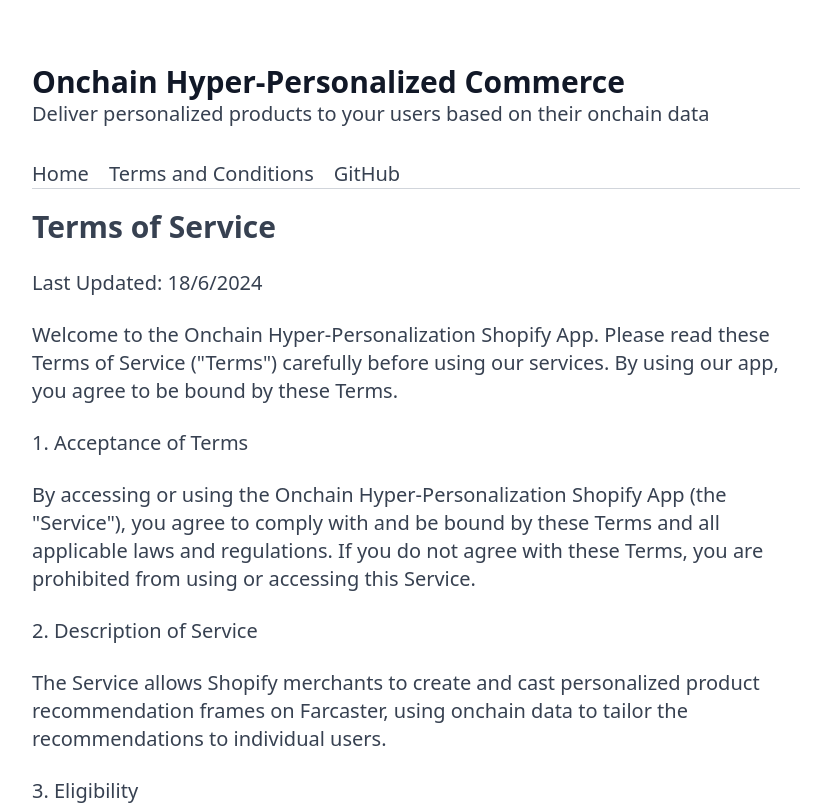
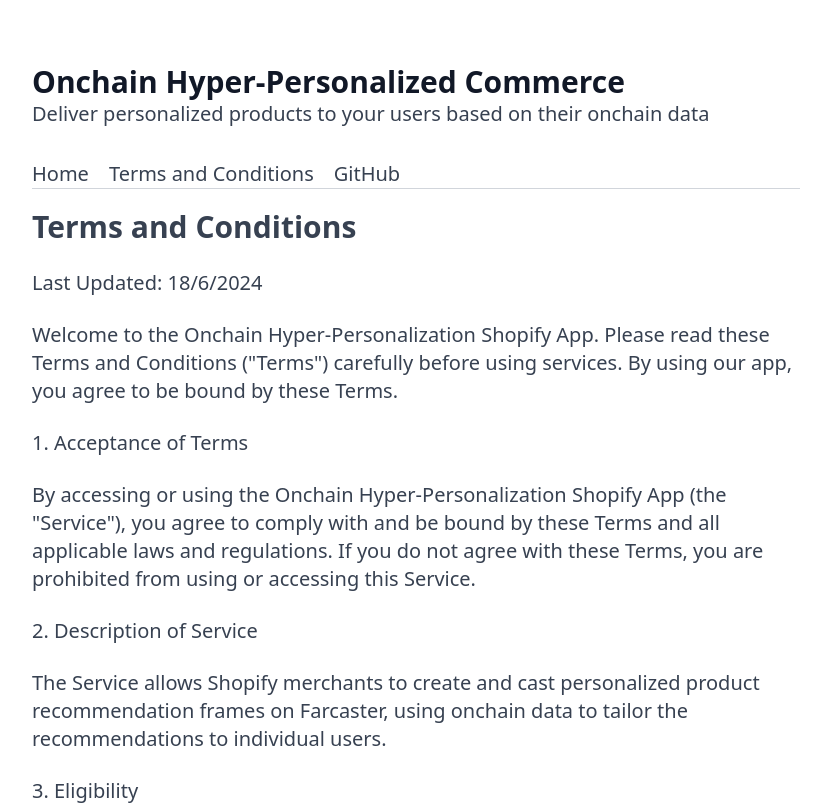
Before and after one commit to gonzalomelov/devcon-frame, a Next.js app: page /en/termsAndConditions in a window 1280 px wide. Shown: the top 805 px of the page, without its empty margins (224-1046 px from the left). Built offline with nearby package versions, Linux system fonts and the light colour scheme.

Commit message:
chore: always use Terms and Conditions

```diff
--- a/src/app/[locale]/(unauth)/termsAndConditions/page.tsx
+++ b/src/app/[locale]/(unauth)/termsAndConditions/page.tsx
@@ -17,11 +17,11 @@
 
   return (
     <>
-      <h1 className="text-3xl font-bold">Terms of Service</h1>
+      <h1 className="text-3xl font-bold">Terms and Conditions</h1>
       <p>Last Updated: 18/6/2024</p>
       <p>
         Welcome to the Onchain Hyper-Personalization Shopify App. Please read
-        these Terms of Service (&quot;Terms&quot;) carefully before using our
+        these Terms and Conditions (&quot;Terms&quot;) carefully before using
         services. By using our app, you agree to be bound by these Terms.
       </p>
       <h2>1. Acceptance of Terms</h2>
```
